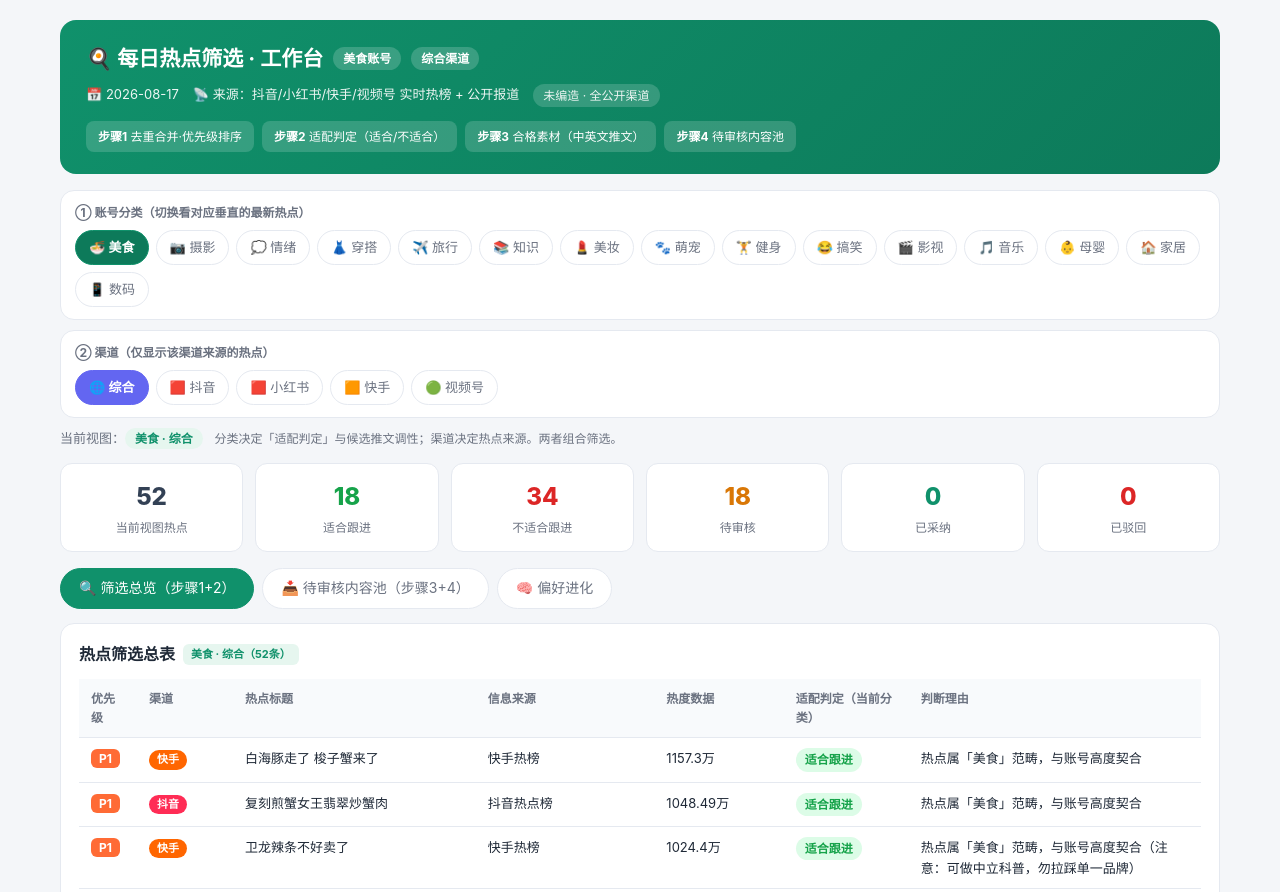
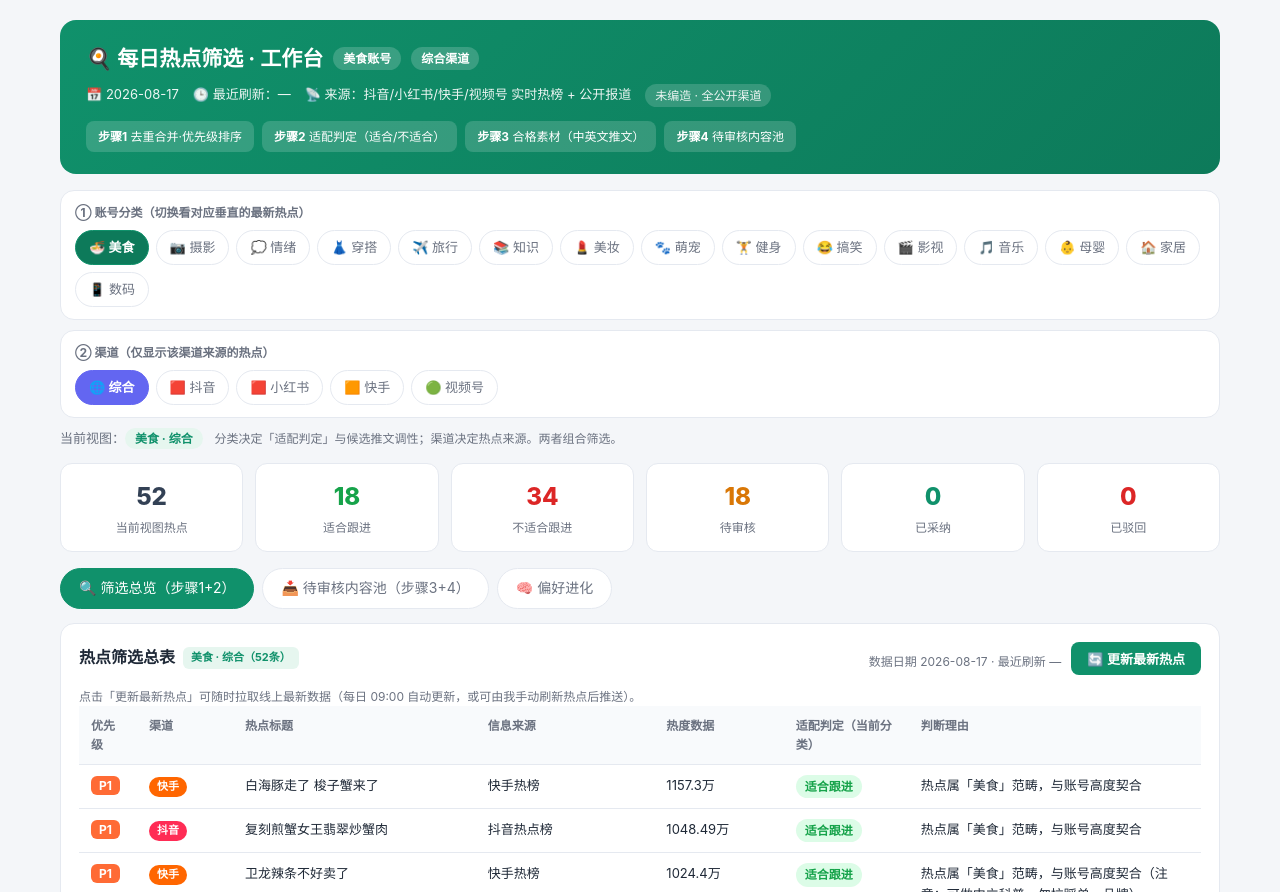
Before and after one commit to zhang22935/hotspot-workbench, a plain HTML site: page index.html in a window 1280 px wide. Shown: the top 892 px of the page. Drawn offline with Linux system fonts and the light colour scheme.

Commit message:
chore: 同步工作台静态文件 2026-08-18

```diff
--- a/index.html
+++ b/index.html
@@ -88,6 +88,9 @@
   .btn{border:none;border-radius:8px;padding:7px 16px;cursor:pointer;font-size:13px;font-weight:600;color:#fff;}
   .btn-adopt{background:var(--ok);} .btn-reject{background:var(--no);} .btn-ghost{background:#fff;color:var(--muted);border:1px solid var(--border);}
   .btn-export{background:var(--primary);}
+  .btn:disabled{opacity:.6;cursor:default;}
+  .btn .spin{display:inline-block;animation:spin .8s linear infinite;}
+  @keyframes spin{to{transform:rotate(360deg);}}
   .st-mark{font-size:12px;font-weight:700;padding:3px 10px;border-radius:999px;}
   .st-待审核{background:var(--warn-bg);color:var(--warn);}
   .st-采纳{background:var(--ok-bg);color:var(--ok);}
@@ -110,6 +113,7 @@
   <h1>🍳 每日热点筛选 · 工作台 <span class="badge" id="hdCat">美食账号</span> <span class="badge" id="hdCh">综合渠道</span></h1>
   <div class="meta">
     <span>📅 <span id="hdDate">2026-08-17</span></span>
+    <span>🕒 最近刷新：<span id="hdFetch">—</span></span>
     <span>📡 来源：抖音/小红书/快手/视频号 实时热榜 + 公开报道</span>
     <span class="badge">未编造 · 全公开渠道</span>
   </div>
@@ -148,7 +152,14 @@
 
 <!-- 总览 -->
 <section class="panel" id="view-overview">
-  <h2>热点筛选总表 <span class="tag" id="ovTag">全部</span></h2>
+  <div class="toolbar">
+    <h2 style="margin-bottom:0;">热点筛选总表 <span class="tag" id="ovTag">全部</span></h2>
+    <div style="display:flex;gap:10px;align-items:center;flex-wrap:wrap;">
+      <span class="note" id="fetchStatus">数据日期 2026-08-17 · 最近刷新 —</span>
+      <button class="btn btn-export" id="refreshBtn">🔄 更新最新热点</button>
+    </div>
+  </div>
+  <p class="note" style="margin-top:10px;">点击「更新最新热点」可随时拉取线上最新数据（每日 09:00 自动更新，或可由我手动刷新热点后推送）。</p>
   <table>
     <thead><tr><th>优先级</th><th>渠道</th><th>热点标题</th><th>信息来源</th><th>热度数据</th><th>适配判定（当前分类）</th><th>判断理由</th></tr></thead>
     <tbody id="overviewBody"></tbody>
```
